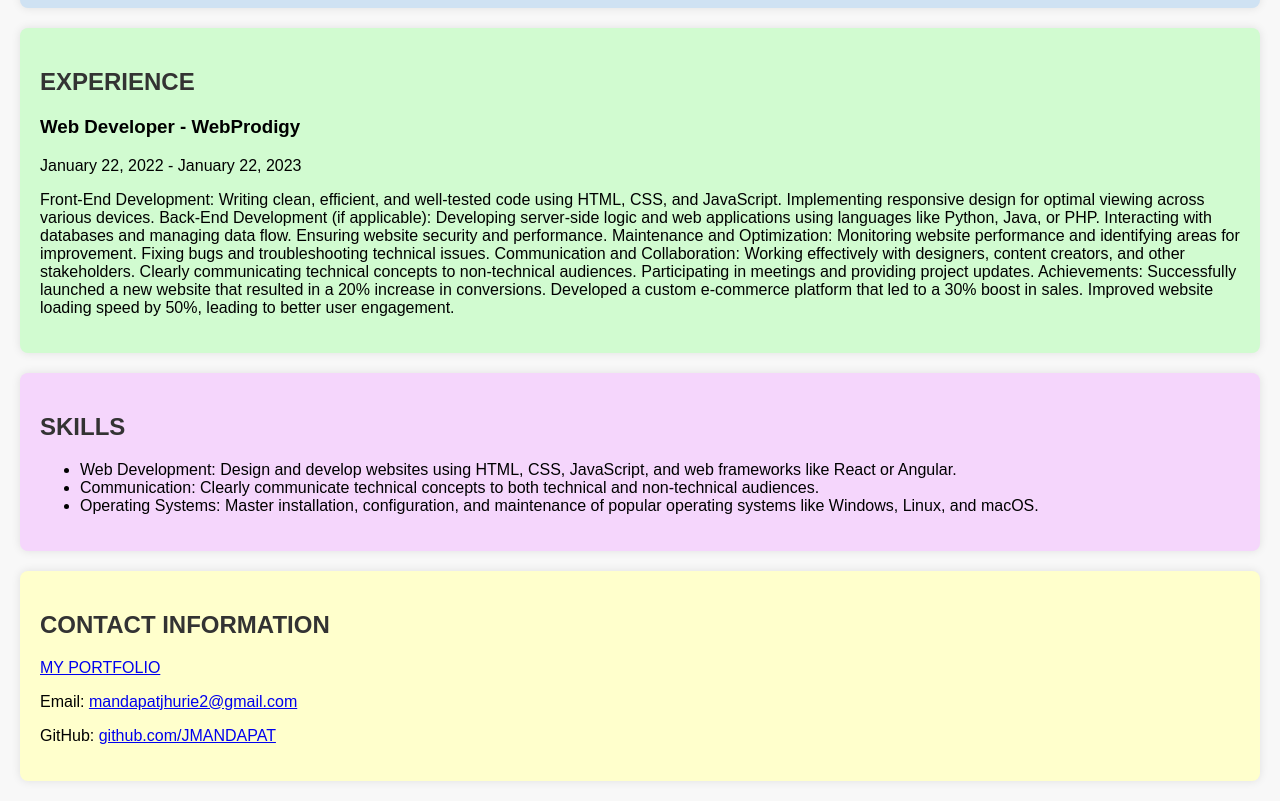
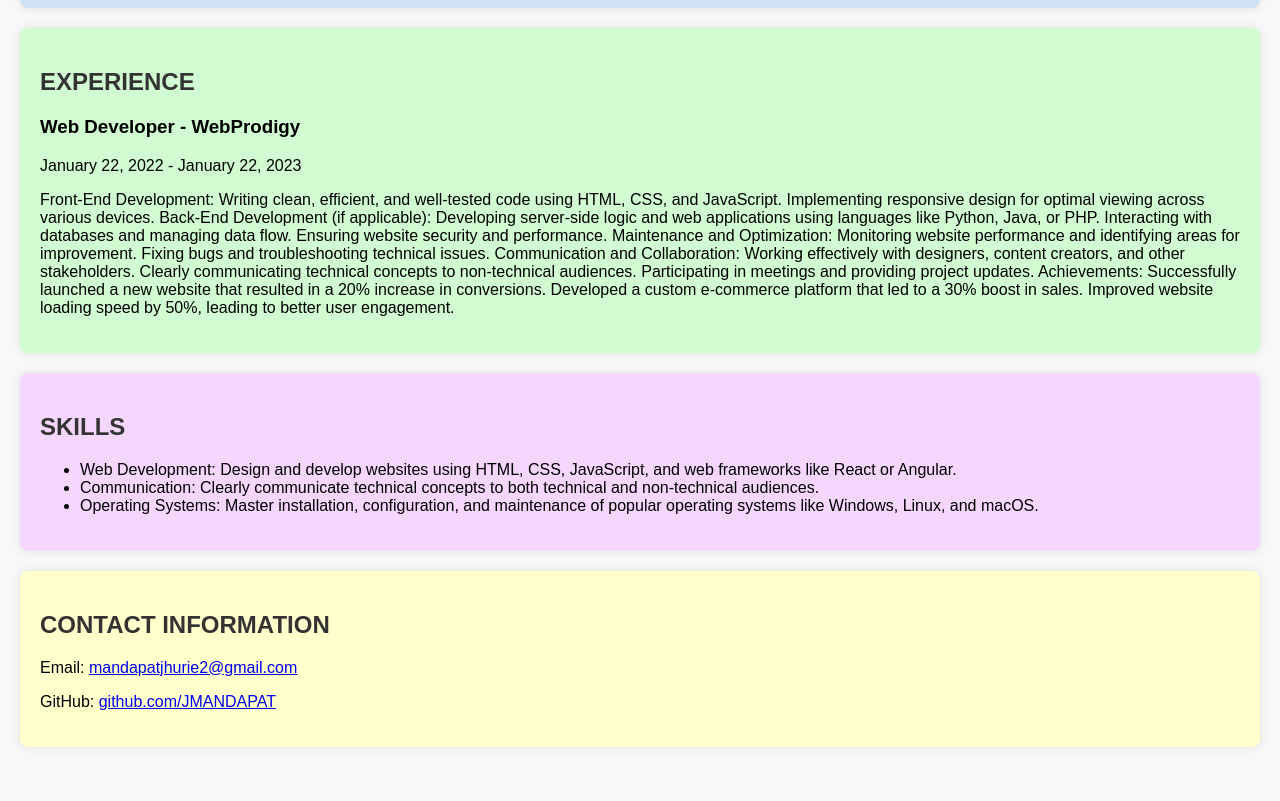
Before and after one commit to JMANDAPAT/CIT18-2024, a plain HTML site: page index.html in a window 1280 px wide. Shown: the part 428-1229 px from the top of the page. After the commit the page ends 1195 px from the top, so only its background shows below. Drawn offline with Linux system fonts and the light colour scheme; a script that the page names is missing.

Commit message:
index.html

```diff
--- a/index.html
+++ b/index.html
@@ -67,7 +67,6 @@ Improved website loading speed by 50%, leading to better user engagement.
 
  <section id="container">
     <h2>CONTACT INFORMATION</h2>
-    <a href="portfolio.html">MY PORTFOLIO </a>
     <p>Email: <a href="mailto:your.email@example.com">mandapatjhurie2@gmail.com</a></p>
     <p>GitHub: <a href="https://github.com/JMANDAPAT" target="_blank">github.com/JMANDAPAT</a></p>
 
```
